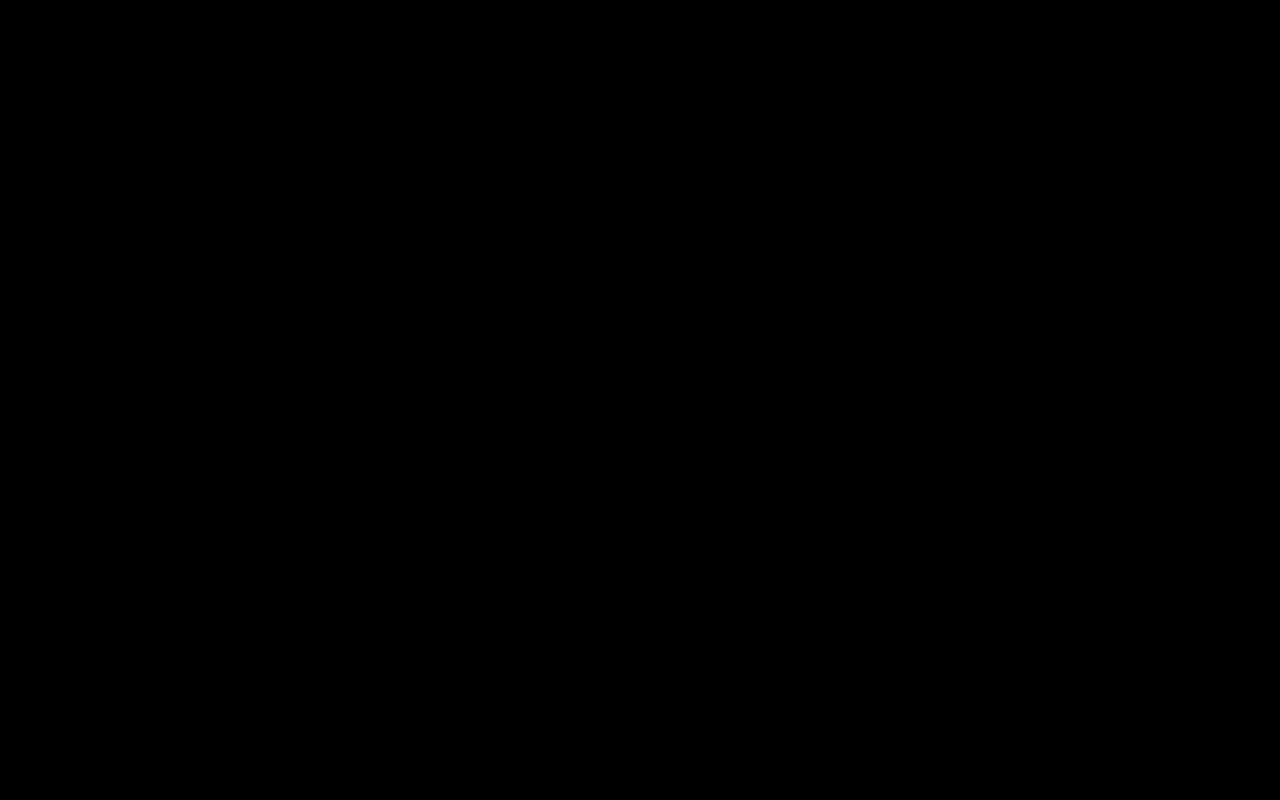
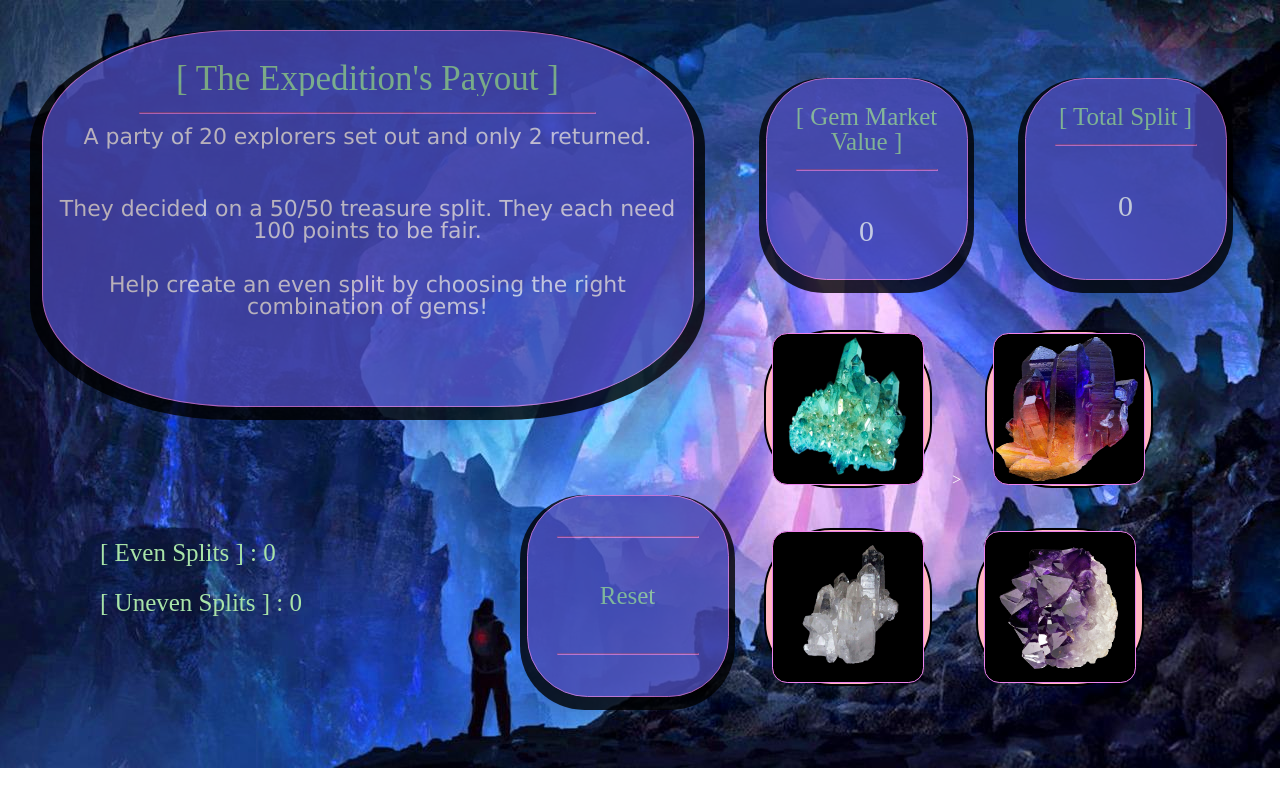
Before and after one commit to DerekM84/unit-4-game, a plain HTML site: page index.html in a window 1280 px wide. Drawn offline with nearby package versions, Linux system fonts and the light colour scheme.

Commit message:
HTML and CSS completed. Ready to begin javascript file.

```diff
--- a/assets/css/style.css
+++ b/assets/css/style.css
@@ -1,5 +1,160 @@
 body {
-    background-color:black;
+    background-image: url(../images/cave-image.jpg);
+    background-repeat:no-repeat;
     color:white;
 
+
 }
+
+.header-container {
+    display:inline-flex;
+    margin-top: 30px;
+    margin: 30px;
+    margin-bottom: 15px;
+    width:675px;
+
+}
+.gem-container {
+    position: fixed;
+    display: inline-block;
+    z-index: 10;
+    right: -40px;
+    top: 310px;
+    width: 45%;;
+    height: 250px;
+}
+.gem {
+    border-radius: 40%;
+    background-color:lightpink;
+    border: 2px solid black;
+
+    margin: 20px;
+    margin-top:20px;
+    margin-bottom:20px;
+}
+.gem img {
+    display: block;
+    border-radius:10%;
+    border:1px solid violet;
+    height: 150px;
+    width:  150px;
+    background-color: black;
+}
+
+.gem img:hover {
+    box-shadow: 3px 3px lavenderblush;
+}
+
+hr {
+    position:relative;
+
+    text-emphasis: bold;
+    width: 70%;
+    border-color: violet;
+}
+
+.double-wrap {
+    background-color: black;
+    opacity:0.8;
+    height:390px;
+    width:675px;
+    border-radius: 30%;
+
+}
+.wrap {
+    position:relative;
+    margin:auto;
+    height:375px;
+    width: 650px;
+    background-color:rgb(83, 81, 199);
+    opacity:0.9;
+    text-align:center;
+    border-radius: 30%;
+    border:1px solid violet;
+
+}
+.wrap h1{
+    position:relative;
+    top:30px;
+    text-align:center;
+    overflow:auto;
+    opacity:1.0;
+    font-size:35px;
+    color: rgb(168, 228, 168);
+}
+.wrap p {
+    position:relative;
+    margin:auto;
+    top: 60px;
+    color: lavenderblush;
+    font-size: 22px;
+    font-family: Verdana, Geneva, Tahoma, sans-serif;
+}
+
+.score-container{
+    display:inline-flex;
+    position:relative;
+    top:40px;
+    margin: 20px;
+}
+.score-double-wrap{
+    background-color: black;
+    opacity:0.8;
+    height:215px;
+    width:215px;
+    border-radius: 30%;
+}
+.score-wrap{
+    position:relative;
+    margin:auto;
+    height:200px;
+    width: 200px;
+    background-color:rgb(83, 81, 199);
+    opacity:0.9;
+    text-align:center;
+    border-radius: 30%;
+    border:1px solid violet;
+    font-size: 30px;
+}
+
+.score-wrap h2 {
+    font-size:25px;
+    color: rgb(168, 228, 168);
+    position:relative;
+    top:25px;
+}
+.score-wrap hr {
+    position:relative;
+    top:25px;
+}
+.score-wrap h3 {
+    position:relative;
+    top:25px;
+}
+.total-score {
+    position:relative;
+    top:25px;
+
+}
+
+.clear {
+    position:relative;
+    left: 500px;
+}
+
+.clear .score-wrap:hover {
+    border:2px lavenderblush dotted;
+    scale: 115%;
+}
+
+.tally {
+    position:fixed;
+    top:540px;
+    left: 100px;
+    font-size: 25px;
+    color: rgb(168, 228, 168);
+}
+.tally span {
+
+
+}
--- a/index.html
+++ b/index.html
@@ -1,19 +1,89 @@
 <!DOCTYPE html>
 <html lang="en">
+
 <head>
     <meta charset="UTF-8">
     <meta name="viewport" content="width=device-width, initial-scale=1.0">
     <meta http-equiv="X-UA-Compatible" content="ie=edge">
     <title>Unit 4 Game</title>
-    <link type ="text/css" rel="stylesheet" href="./assets/css/reset.css">
-    <link type ="text/css" rel="stylesheet" href="./assets/css/style.css">
+    <link type="text/css" rel="stylesheet" href="./assets/css/reset.css">
+    <link type="text/css" rel="stylesheet" href="./assets/css/style.css">
     <script src="https://code.jquery.com/jquery-3.4.1.min.js"></script>
 
 </head>
+
 <body>
+    <div class="header-container">
+        <div class="double-wrap">
+            <div class="wrap">
+                <h1> [ The Expedition's Payout ]</h1>
+                <p> A party of 20 explorers set out and only 2 returned.</p>
+                <br>
+                <hr>
+                <br>
+                <p> They decided on a 50/50 treasure split. They each need 100 points to be fair.</p>
+                <br>
+                <br>
+                <p> Help create an even split by choosing the right combination of gems!</p>
+            </div>
+        </div>
+    </div>
+    <div class="score-container">
+        <div class="score-double-wrap">
+            <div class="score-wrap">
+                <h2>[ Gem Market Value ]</h2>
+                <hr>
+                <br>
+                <h3 class="total-score gem-value">0</h3>
+            </div>
+        </div>
+    </div>
+    <div class="score-container">
+        <div class="score-double-wrap">
+            <div class="score-wrap">
+                <h2>[ Total Split ]</h2>
+                <hr>
+                <br>
+                <h3 class="total-score net-worth">0</h3>
+            </div>
+        </div>
+    </div>
+    <div class="gem-container">
+        <button class="gem"><img src="./assets/images/green-crystal.png" alt="Red gem"></button>>
+        <button class="gem"><img src="./assets/images/orange-crystal.png" alt="Green gem"></button>
+        <button class="gem"><img src="./assets/images/shadow-crystal.png" alt="Blue gem"></button>
+        <button class="gem"><img src="./assets/images/amethyst.png" alt="Purple gem"></button>
+    </div>
+
+    <div class="score-container clear">
+        <div class="score-double-wrap">
+            <div class="score-wrap">
+
+                <hr>
+                <br>
+                <h2 class="reset-button">Reset</h2>
+                <br>
+                <hr>
+            </div>
+        </div>
+    </div>
+
+    <div class="tally">
+        <h1>
+           [ Even Splits ] : <span class="wins">0</span>
+        </h1>
+        <br>
+        <h1>
+           [ Uneven Splits ] : <span class="losses">0</span>
+        </h1>
+    </div>
+
+
+
 
 
 
     <script type="text/css" src="./assets/javascript/game.js"></script>
 </body>
+
 </html>
```
Also changed, not shown: assets/images/amethyst.jpg (added), assets/images/amethyst.png (added), assets/images/black-gem.png (added), assets/images/cave-image.jpg (added), assets/images/dread-diamond.png (added), assets/images/green-crystal.png (added), assets/images/orange-crystal.png (added), assets/images/shadow-crystal.png (added).
